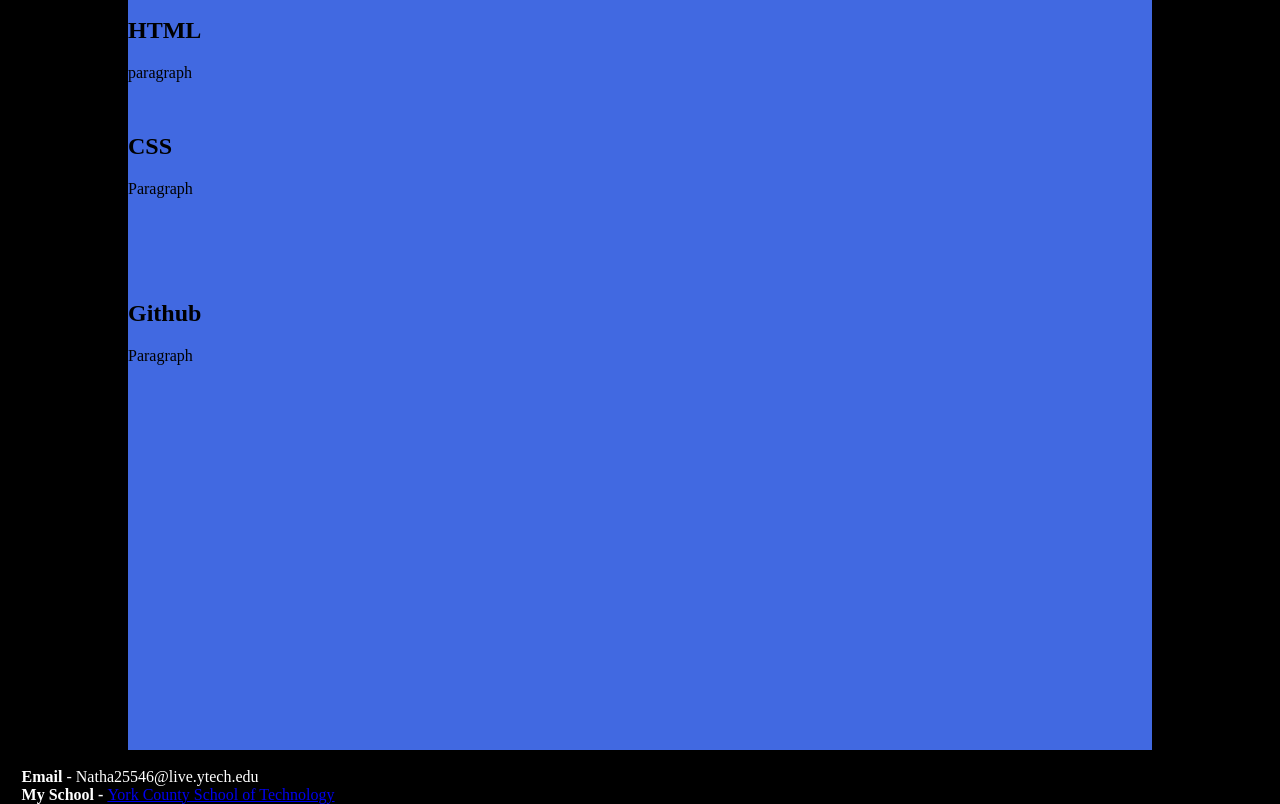
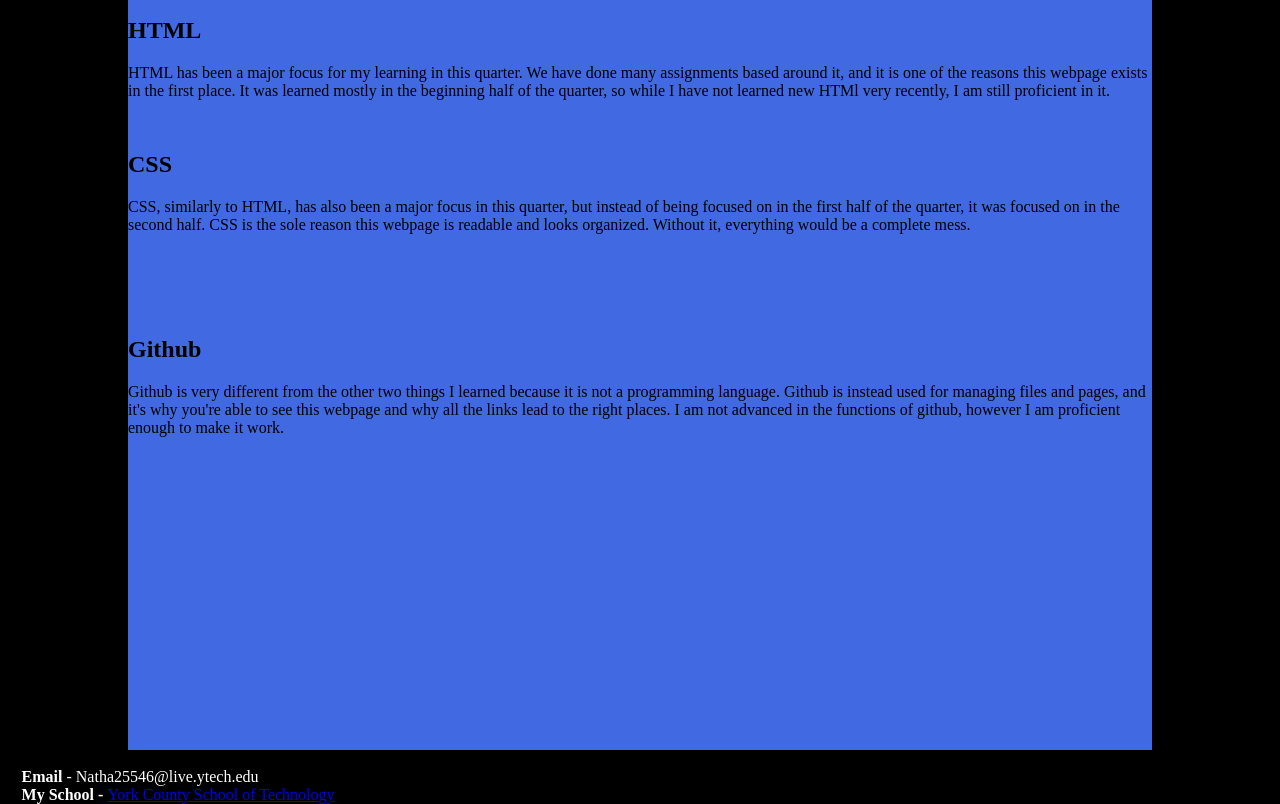
Before and after one commit to Natha25546/Natha25546.github.io, a plain HTML site: page PortfolioPages/WhatILearned.html in a window 1280 px wide. Shown: the part 138-942 px from the top of the page. Drawn offline with Linux system fonts and the light colour scheme.

Commit message:
3/20/23 10:30 AM
updated more text

```diff
--- a/PortfolioPages/WhatILearned.html
+++ b/PortfolioPages/WhatILearned.html
@@ -93,7 +93,7 @@
             <div id="textone">
                 <!-- First text area -->
                 <h2>HTML</h2>
-                <p>paragraph</p>
+                <p>HTML has been a major focus for my learning in this quarter. We have done many assignments based around it, and it is one of the reasons this webpage exists in the first place. It was learned mostly in the beginning half of the quarter, so while I have not learned new HTMl very recently, I am still proficient in it.</p>
             </div>
         </div>
 
@@ -101,7 +101,7 @@
             <div id="texttwo">
                 <!-- Second text area -->
                 <h2>CSS</h2>
-                <p>Paragraph</p>
+                <p>CSS, similarly to HTML, has also been a major focus in this quarter, but instead of being focused on in the first half of the quarter, it was focused on in the second half. CSS is the sole reason this webpage is readable and looks organized. Without it, everything would be a complete mess.</p>
             </div>
         </div>
 
@@ -109,7 +109,7 @@
             <div id="textthree">
                 <!-- Third text area -->
                 <h2>Github</h2>
-                <p>Paragraph</p>
+                <p>Github is very different from the other two things I learned because it is not a programming language. Github is instead used for managing files and pages, and it's why you're able to see this webpage and why all the links lead to the right places. I am not advanced in the functions of github, however I am proficient enough to make it work.</p>
             </div>
         </div>
 
```
Also changed, not shown: PortfolioPages/portfolioprojectMainPage.html (+1 -1 lines).
